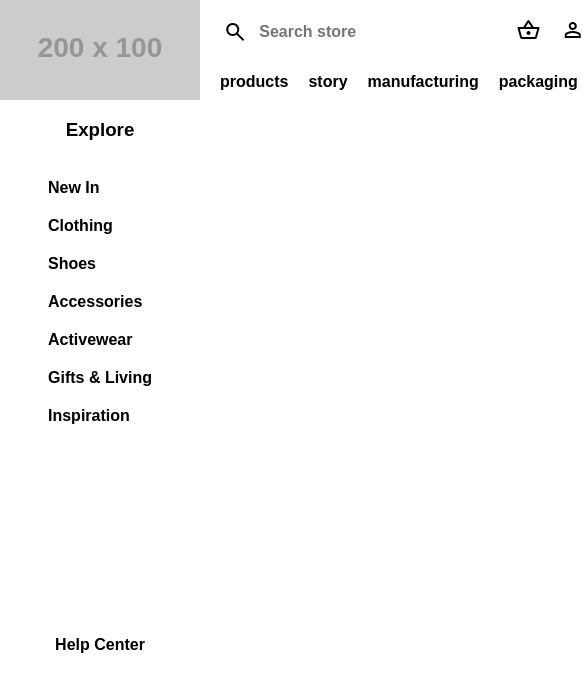
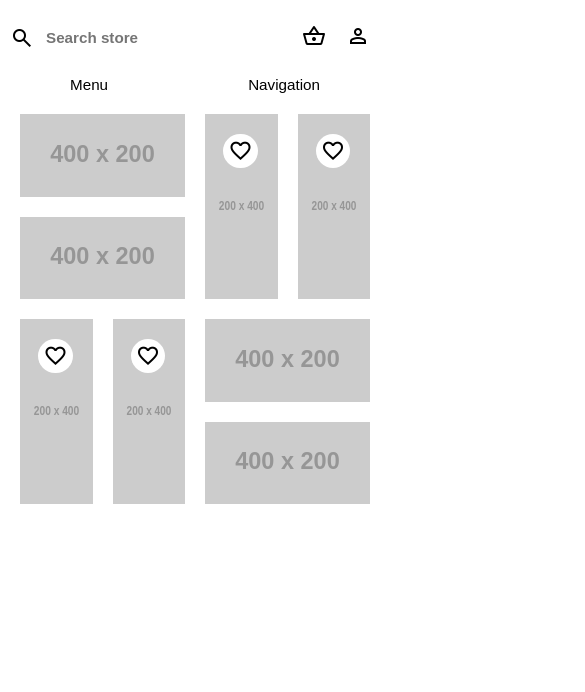
Before and after one commit to Sgrzybbowski/Zad2, a plain HTML site: page index.html in a window 390 px wide. Shown: the whole page, 585 px wide, since content can reach past the window. Drawn offline with nearby package versions, Linux system fonts and the light colour scheme; placeholder pictures from the web are drawn by us.

Commit message:
Add Block Menu

```diff
--- a/index.html
+++ b/index.html
@@ -13,7 +13,7 @@
 	</head>
 	<body>
 		<div class="navbar">
-			<img src="https://dummyimage.com/200x100.jpg" alt="" />
+			<img src="https://dummyimage.com/250x100.jpg" alt="" />
 
 			<h3>Explore</h3>
 
@@ -27,7 +27,7 @@
 				<a href="">Inspiration</a>
 			</nav>
 
-			<a href="" class="help">Help Center</a>
+			<a href="" class="help"><span class="material-symbols-outlined"> chat </span> Help Center</a>
 		</div>
 
 		<div class="column">
@@ -43,6 +43,7 @@
 					<a href="">manufacturing</a>
 					<a href="">packaging</a>
 				</nav>
+
 				<div class="icons">
 					<a href="">
 						<span class="material-symbols-outlined"> shopping_basket </span>
@@ -52,6 +53,53 @@
 					</a>
 				</div>
 			</div>
+
+			<div class="select-menu">
+				<button>Menu</button>
+				<button>Navigation</button>
+			</div>
+
+			<div class="units">
+				<div class="horizontally" style="grid-column: 1 / span 2; grid-row: 1">
+					<img src="https://dummyimage.com/400x200.png" alt="" />
+				</div>
+				<div class="horizontally" style="grid-column: 1 / span 2; grid-row: 2">
+					<img src="https://dummyimage.com/400x200.png" alt="" />
+				</div>
+
+				<div class="vertical" style="grid-column: 3; grid-row: 1 / span 2">
+					<img src="https://dummyimage.com/200x400.png" alt="" />
+					<div class="icon">
+						<span class="material-symbols-outlined"> favorite </span>
+					</div>
+				</div>
+				<div class="vertical" style="grid-column: 4; grid-row: 1 / span 2">
+					<img src="https://dummyimage.com/200x400.png" alt="" />
+					<div class="icon">
+						<span class="material-symbols-outlined"> favorite </span>
+					</div>
+				</div>
+
+				<div class="vertical" style="grid-column: 1; grid-row: 3 / span 2">
+					<img src="https://dummyimage.com/200x400.png" alt="" />
+					<div class="icon">
+						<span class="material-symbols-outlined"> favorite </span>
+					</div>
+				</div>
+				<div class="vertical" style="grid-column: 2; grid-row: 3 / span 2">
+					<img src="https://dummyimage.com/200x400.png" alt="" />
+					<div class="icon">
+						<span class="material-symbols-outlined"> favorite </span>
+					</div>
+				</div>
+
+				<div class="horizontally" style="grid-column: 3 / span 2; grid-row: 3">
+					<img src="https://dummyimage.com/400x200.png" alt="" />
+				</div>
+				<div class="horizontally" style="grid-column: 3 / span 2; grid-row: 4">
+					<img src="https://dummyimage.com/400x200.png" alt="" />
+				</div>
+			</div>
 		</div>
 	</body>
 </html>
--- a/index.scss
+++ b/index.scss
@@ -12,7 +12,8 @@
 body {
 	display: flex;
 	width: 100vw;
-	min-height: 100vh;
+	// min-height: 100vh;
+	height: 100vh;
 
 	margin: 0;
 	font-weight: 600;
@@ -26,6 +27,10 @@ body {
 	flex-direction: column;
 	align-items: center;
 
+	@media (max-width: 500px) {
+		display: none;
+	}
+
 	nav {
 		display: flex;
 		flex-direction: column;
@@ -35,6 +40,10 @@ body {
 	}
 
 	.help {
+		display: flex;
+		align-items: center;
+		gap: 20px;
+
 		margin: auto;
 	}
 }
@@ -44,6 +53,10 @@ body {
 
 	display: flex;
 	flex-direction: column;
+
+	@media (max-width: 500px) {
+		width: 100vw;
+	}
 
 	.menu {
 		height: 100px;
@@ -55,8 +68,10 @@ body {
 		align-items: center;
 
 		@media (max-width: 500px) {
+			height: 75px;
+
 			grid-template-columns: min-content auto;
-			grid-template-rows: auto auto;
+			grid-template-rows: auto ;
 		}
 
 		font-size: 1rem;
@@ -80,6 +95,11 @@ body {
 
 				background: none;
 				border: none;
+
+				@media (max-width: 500px) {
+					// width: 50vw;
+					font-size: 0.95rem;
+				}
 			}
 		}
 
@@ -89,13 +109,7 @@ body {
 			display: flex;
 
 			@media (max-width: 500px) {
-				width: auto;
-
-				grid-column: 1 / span 2;
-				grid-row: 2;
-
-				// flex-direction: column;
-				margin: 0 10px;
+				display: none;
 			}
 
 			a {
@@ -132,7 +146,63 @@ body {
 			@media (max-width: 500px) {
 				grid-column: 2;
 				grid-row: 1;
+
+				justify-content: flex-end;
+				margin-right: 20px;
 			}
+		}
+	}
+
+	.select-menu {
+		display: none;
+
+		@media (max-width: 500px) {
+			display: flex;
+			justify-content: space-around;
+		}
+
+		button {
+			background: none;
+
+			font-size: 0.95rem;
+
+			border: none;
+		}
+	}
+
+	.units {
+		width: 100%;
+		// height: 100%;
+		max-height: calc(100vh - 100px);
+
+		display: grid;
+
+		grid-template-columns: 25% 25% 25% 25%;
+		grid-template-rows: auto auto auto auto;
+
+		padding: 10px;
+
+		.vertical {
+			position: relative;
+
+			.icon {
+				position: absolute;
+				top: 10px;
+				right: 10px;
+
+				background: #fff;
+				padding: 5px;
+				border-radius: 100%;
+			}
+		}
+
+		div {
+			display: flex;
+			margin: 10px;
+		}
+		img {
+			width: 100%;
+			height: 100%;
 		}
 	}
 }
```
Also changed, not shown: dist/index.css.
